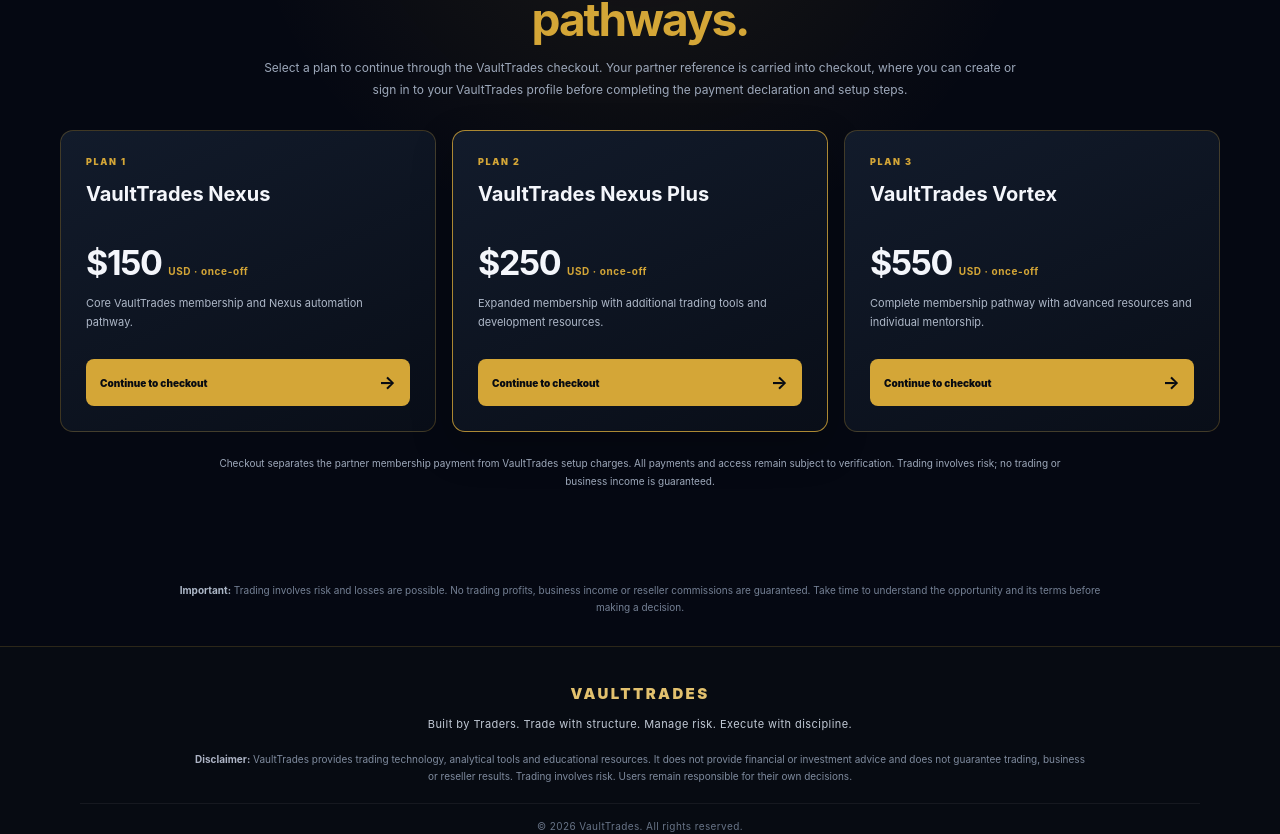
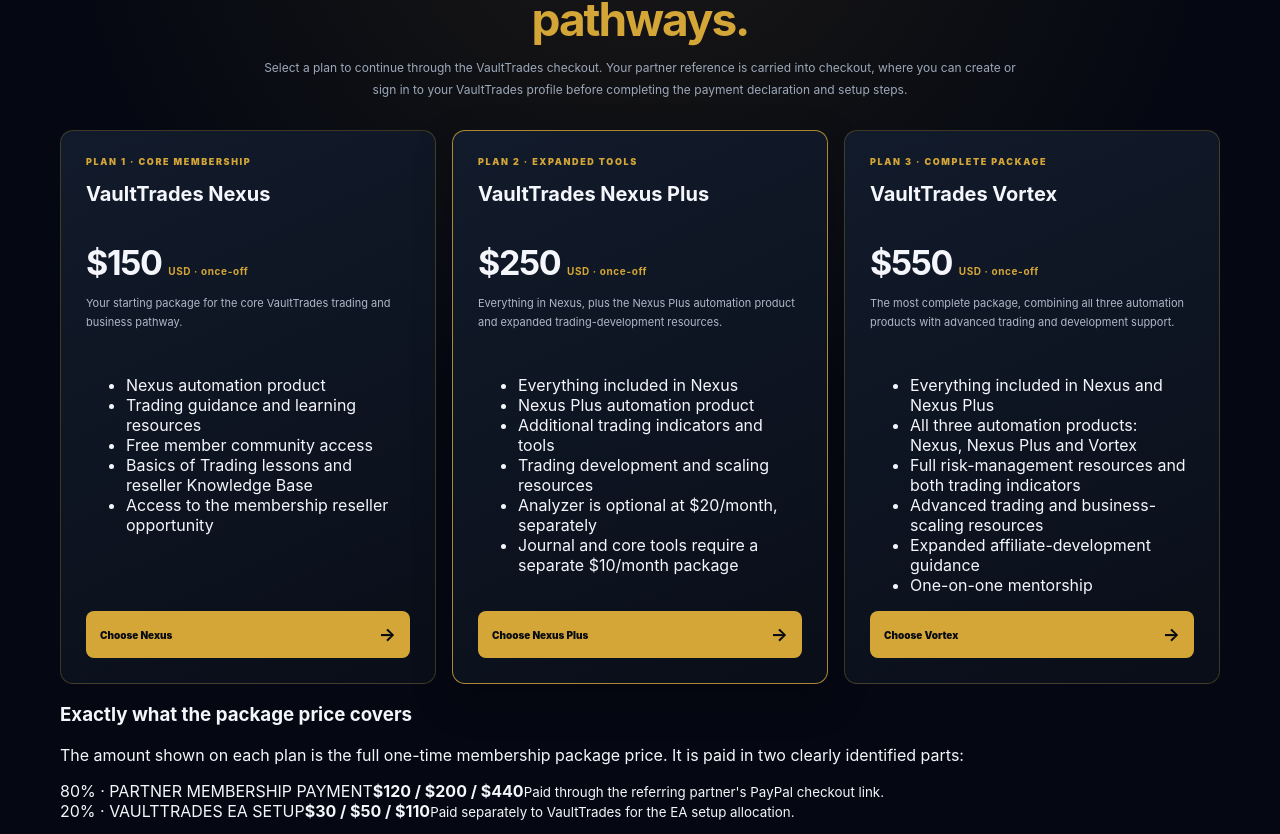
Before and after one commit to iyandatalks/vaulttrades, a Next.js app: page /start in a window 1280 px wide. Shown: the part 1136-1970 px from the top of the page. Built offline with nearby package versions, Linux system fonts and the light colour scheme; no server answers.

Commit message:
Clarify membership package inclusions and payment breakdown

```diff
--- a/app/start/page.tsx
+++ b/app/start/page.tsx
@@ -131,22 +131,56 @@ export default function StartPage() {
           </div>
           <div className="vts-membership-grid">
             <article className="vts-membership-card">
-              <span>PLAN 1</span><h3>VaultTrades Nexus</h3><strong>$150 <small>USD · once-off</small></strong>
-              <p>Core VaultTrades membership and Nexus automation pathway.</p>
-              <a href={"/membership/checkout?plan=nexus" + (resolvedPartnerCode ? "&ref=" + encodeURIComponent(resolvedPartnerCode) : "")}>Continue to checkout <b>→</b></a>
+              <span>PLAN 1 · CORE MEMBERSHIP</span><h3>VaultTrades Nexus</h3><strong>$150 <small>USD · once-off</small></strong>
+              <p className="vts-plan-summary">Your starting package for the core VaultTrades trading and business pathway.</p>
+              <ul>
+                <li>Nexus automation product</li>
+                <li>Trading guidance and learning resources</li>
+                <li>Free member community access</li>
+                <li>Basics of Trading lessons and reseller Knowledge Base</li>
+                <li>Access to the membership reseller opportunity</li>
+              </ul>
+              <a href={"/membership/checkout?plan=nexus" + (resolvedPartnerCode ? "&ref=" + encodeURIComponent(resolvedPartnerCode) : "")}>Choose Nexus <b>→</b></a>
             </article>
             <article className="vts-membership-card featured">
-              <span>PLAN 2</span><h3>VaultTrades Nexus Plus</h3><strong>$250 <small>USD · once-off</small></strong>
-              <p>Expanded membership with additional trading tools and development resources.</p>
-              <a href={"/membership/checkout?plan=nexus_plus" + (resolvedPartnerCode ? "&ref=" + encodeURIComponent(resolvedPartnerCode) : "")}>Continue to checkout <b>→</b></a>
+              <span>PLAN 2 · EXPANDED TOOLS</span><h3>VaultTrades Nexus Plus</h3><strong>$250 <small>USD · once-off</small></strong>
+              <p className="vts-plan-summary">Everything in Nexus, plus the Nexus Plus automation product and expanded trading-development resources.</p>
+              <ul>
+                <li>Everything included in Nexus</li>
+                <li>Nexus Plus automation product</li>
+                <li>Additional trading indicators and tools</li>
+                <li>Trading development and scaling resources</li>
+                <li>Analyzer is optional at $20/month, separately</li>
+                <li>Journal and core tools require a separate $10/month package</li>
+              </ul>
+              <a href={"/membership/checkout?plan=nexus_plus" + (resolvedPartnerCode ? "&ref=" + encodeURIComponent(resolvedPartnerCode) : "")}>Choose Nexus Plus <b>→</b></a>
             </article>
             <article className="vts-membership-card">
-              <span>PLAN 3</span><h3>VaultTrades Vortex</h3><strong>$550 <small>USD · once-off</small></strong>
-              <p>Complete membership pathway with advanced resources and individual mentorship.</p>
-              <a href={"/membership/checkout?plan=vortex" + (resolvedPartnerCode ? "&ref=" + encodeURIComponent(resolvedPartnerCode) : "")}>Continue to checkout <b>→</b></a>
+              <span>PLAN 3 · COMPLETE PACKAGE</span><h3>VaultTrades Vortex</h3><strong>$550 <small>USD · once-off</small></strong>
+              <p className="vts-plan-summary">The most complete package, combining all three automation products with advanced trading and development support.</p>
+              <ul>
+                <li>Everything included in Nexus and Nexus Plus</li>
+                <li>All three automation products: Nexus, Nexus Plus and Vortex</li>
+                <li>Full risk-management resources and both trading indicators</li>
+                <li>Advanced trading and business-scaling resources</li>
+                <li>Expanded affiliate-development guidance</li>
+                <li>One-on-one mentorship</li>
+              </ul>
+              <a href={"/membership/checkout?plan=vortex" + (resolvedPartnerCode ? "&ref=" + encodeURIComponent(resolvedPartnerCode) : "")}>Choose Vortex <b>→</b></a>
             </article>
           </div>
-          <p className="vts-memberships-note">Checkout separates the partner membership payment from VaultTrades setup charges. All payments and access remain subject to verification. Trading involves risk; no trading or business income is guaranteed.</p>
+          <div className="vts-price-clarity">
+            <h3>Exactly what the package price covers</h3>
+            <p className="vts-price-lead">The amount shown on each plan is the full one-time membership package price. It is paid in two clearly identified parts:</p>
+            <div className="vts-price-parts">
+              <div><span>80% · PARTNER MEMBERSHIP PAYMENT</span><strong>$120 / $200 / $440</strong><small>Paid through the referring partner's PayPal checkout link.</small></div>
+              <div><span>20% · VAULTTRADES EA SETUP</span><strong>$30 / $50 / $110</strong><small>Paid separately to VaultTrades for the EA setup allocation.</small></div>
+            </div>
+            <p className="vts-price-footnote">The two payments add up to the selected membership price: $150, $250 or $550. There is no additional EA setup fee on top of that package price.</p>
+            <div className="vts-website-fee"><strong>Joining the reseller programme?</strong> Personal website setup is an additional <b>$39 USD once-off</b>. This fee applies to the reseller programme and is not included in the membership price. A personalised domain is optional and any domain-related cost is disclosed separately.</div>
+            <div className="vts-separate-tools"><strong>Separate monthly tools:</strong> Analyzer ($20/month) and the Journal/core-tools package ($10/month) are not included in Nexus Plus or Vortex package pricing unless explicitly stated in a separate offer.</div>
+          </div>
+          <p className="vts-memberships-note">Choose the package based on the products and support you want included. Payments and access remain subject to verification. Trading involves risk; no trading or business income is guaranteed.</p>
         </div>
       </section>
       <section className="vts-disclaimer"><strong>Important:</strong> Trading involves risk and losses are possible. No trading profits, business income or reseller commissions are guaranteed. Take time to understand the opportunity and its terms before making a decision.</section>
```
